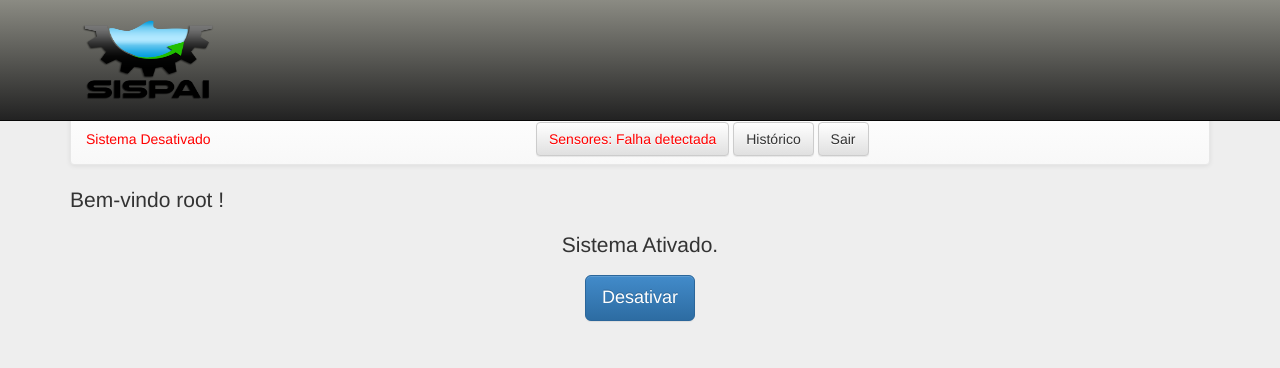
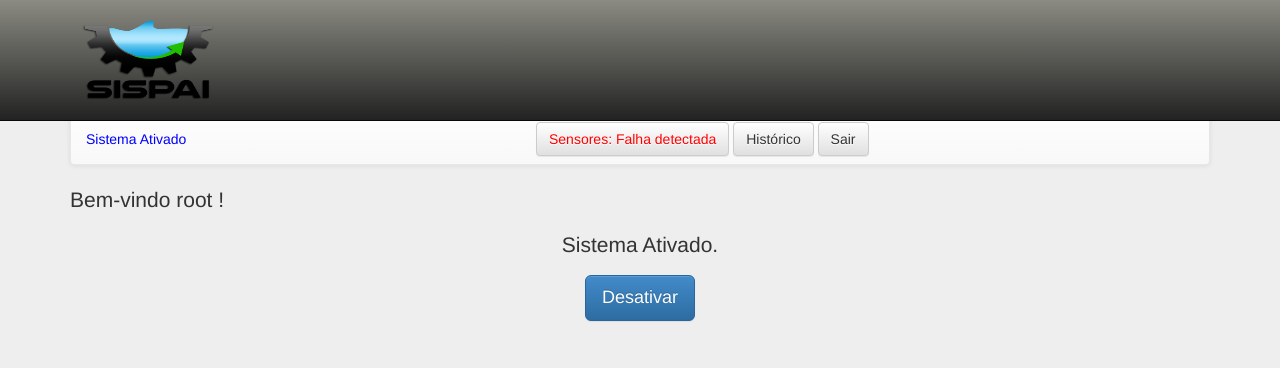
Before and after one commit to guscl/django-sispai, a Django app: page /core/ in a window 1280 px wide. Shown: the top 368 px of the page. Run offline with Django 3.2, Linux system fonts and the light colour scheme; a user stored in the database is signed in; data comes from the database, SQL or seed files in the repository; parts of the project's set-up code (start-up, migrations or seed data) failed here and were passed over; some libraries are stand-ins or nearby versions.

Commit message:
menubar with system status

```diff
--- a/templates/structure.html
+++ b/templates/structure.html
@@ -60,10 +60,10 @@
 		    <tr>
 		    <td width="450px">
 		{%if usuario%}
-		{%if status_ativacao%}
-    		<font color="blue"><h4> Sistema Ativado</h4></font>
+		{%if ativado %}
+    		<font color="blue"> Sistema Ativado</font>
     	{%else%}
-    		<font color="red"></h4> Sistema Desativado</h4></font>
+    		<font color="red"> Sistema Desativado</font>
     	{%endif%}
 		    </td>
 		    <td>
```
